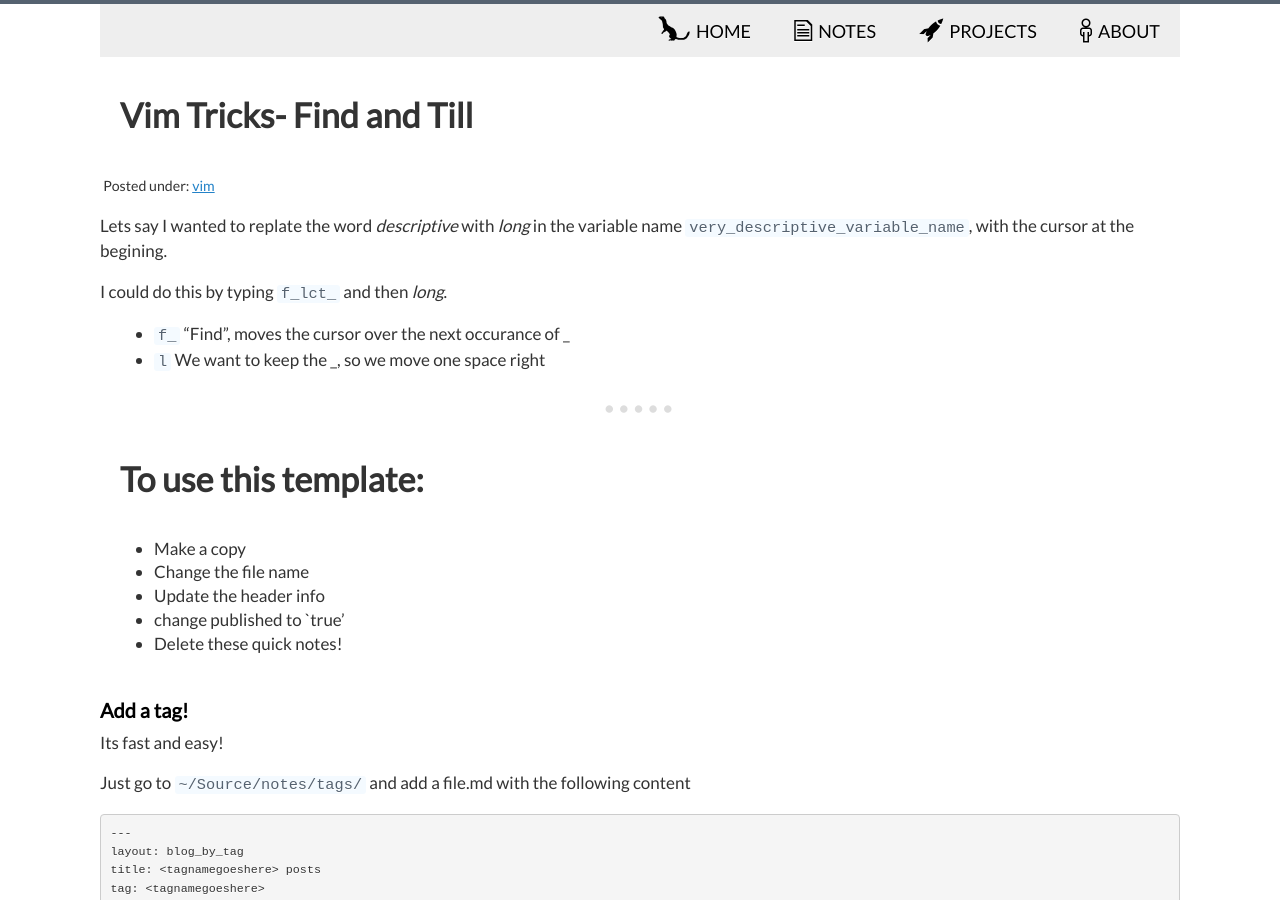
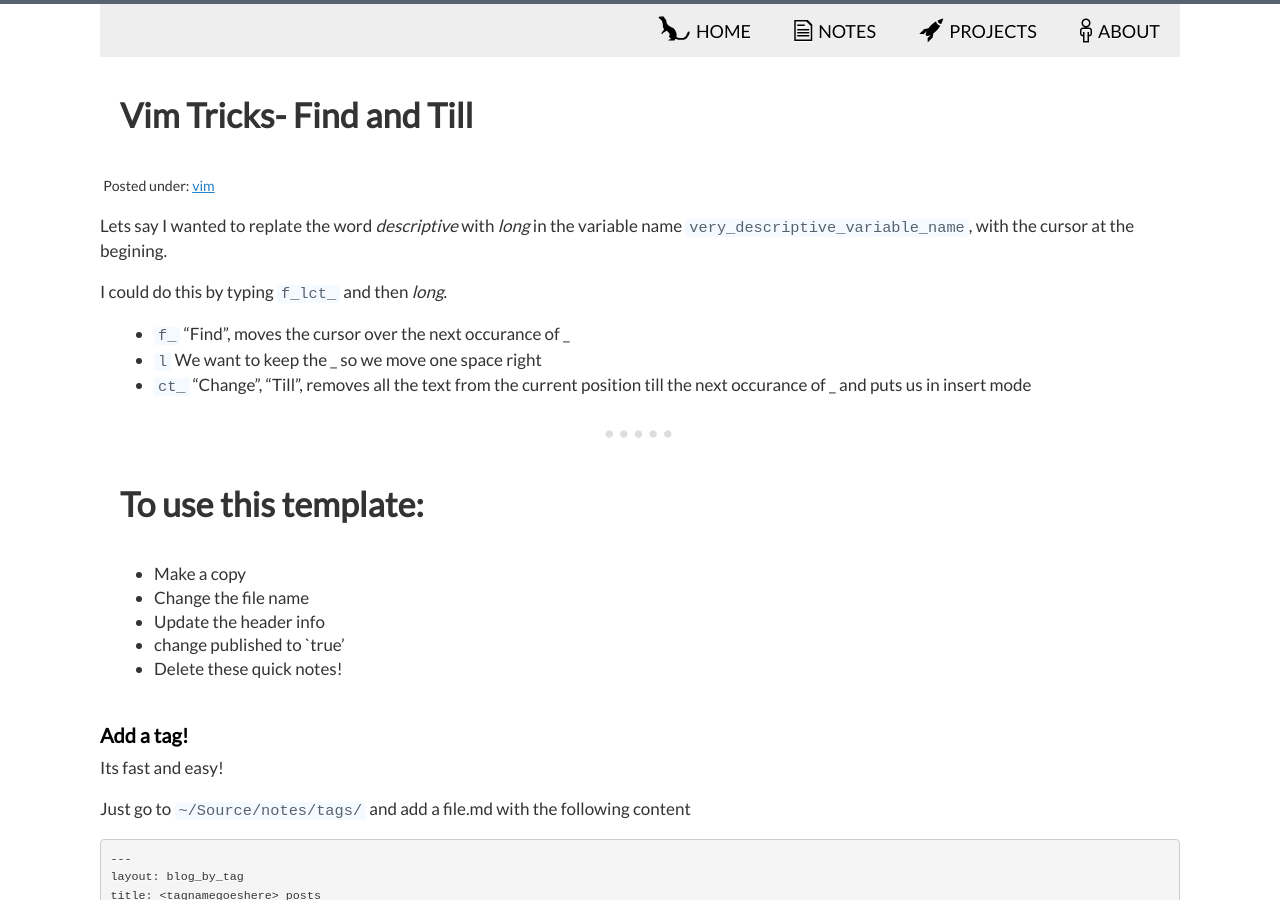
Before and after one commit to mrdanbrooks/mrdanbrooks.github.io, a Jekyll site: the page built from drafts/2016-10-13-vim_tricks.md, in a window 1280 px wide and 900 px high. Built offline with Jekyll 4.4.1, drawn with Linux system fonts in a browser that asks for light colours.

Commit message:
"adds changes"

```diff
--- a/drafts/2016-10-13-vim_tricks.md
+++ b/drafts/2016-10-13-vim_tricks.md
@@ -15,8 +15,9 @@ Lets say I wanted to replate the word _descriptive_ with _long_ in the variable
 
 I could do this by typing ``f_lct_`` and then _long_.
 
- - ``f_`` "Find", moves the cursor over the next occurance of _
- - ``l`` We want to keep the \_, so we move one space right
+ - ``f_`` "Find", moves the cursor over the next occurance of \_
+ - ``l`` We want to keep the \_ so we move one space right
+ - ``ct_`` "Change", "Till", removes all the text from the current position till the next occurance of \_ and puts us in insert mode
 
 ----------------------------------------
 
```
